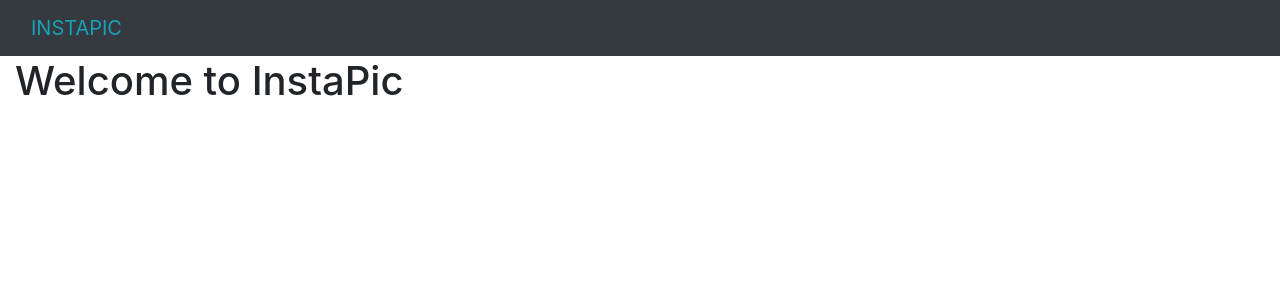
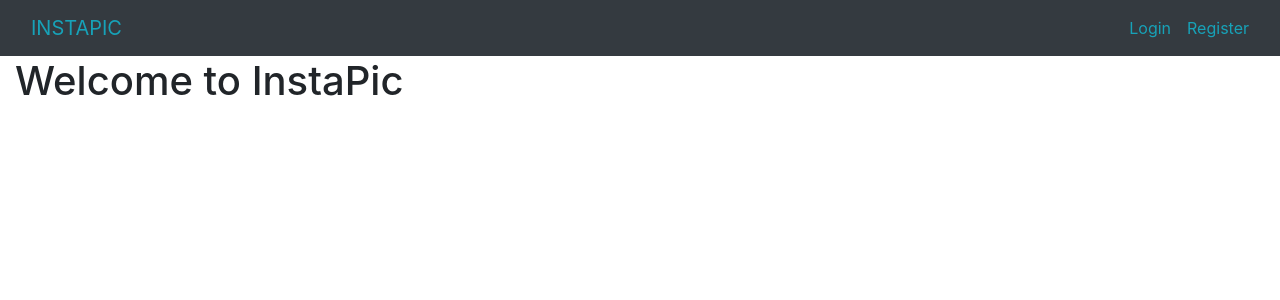
Before and after one commit to IreneMercy/Instapic, a Django app: page / in a window 1280 px wide. Shown: the top 300 px of the page. Run offline with Django 3.2, Linux system fonts and the light colour scheme; some libraries are stand-ins or nearby versions.

Commit message:
add navbar

```diff
--- a/Pics/templates/navbar.html
+++ b/Pics/templates/navbar.html
@@ -13,7 +13,13 @@
         </button>
         <div class="collapse navbar-collapse" id="navbarSupportedContent">
              <ul class="nav navbar-nav ml-auto text-white">
-
+               {% if user.is_authenticated %}
+               <a class="text-info" href="{% url 'profile' %}">Profile</a>
+                <a class="text-info ml-2" href="{% url 'logout' %}">Logout</a>
+               {% else %}
+                 <a class="text-info" href="{% url 'login' %}">Login</a>
+                 <a class="ml-3 text-info" href="{% url 'register' %}">Register</a>
+               {% endif %}
              </ul>
 
          </div>
```
